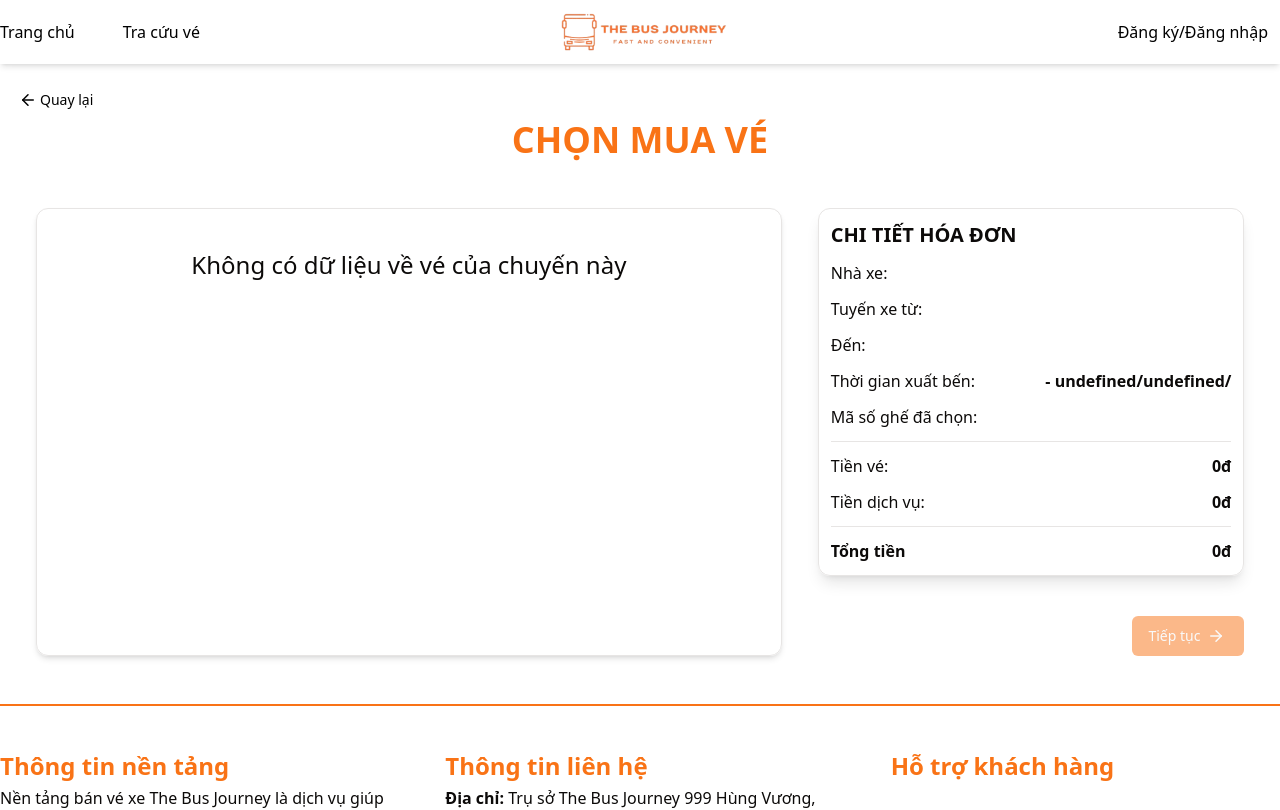
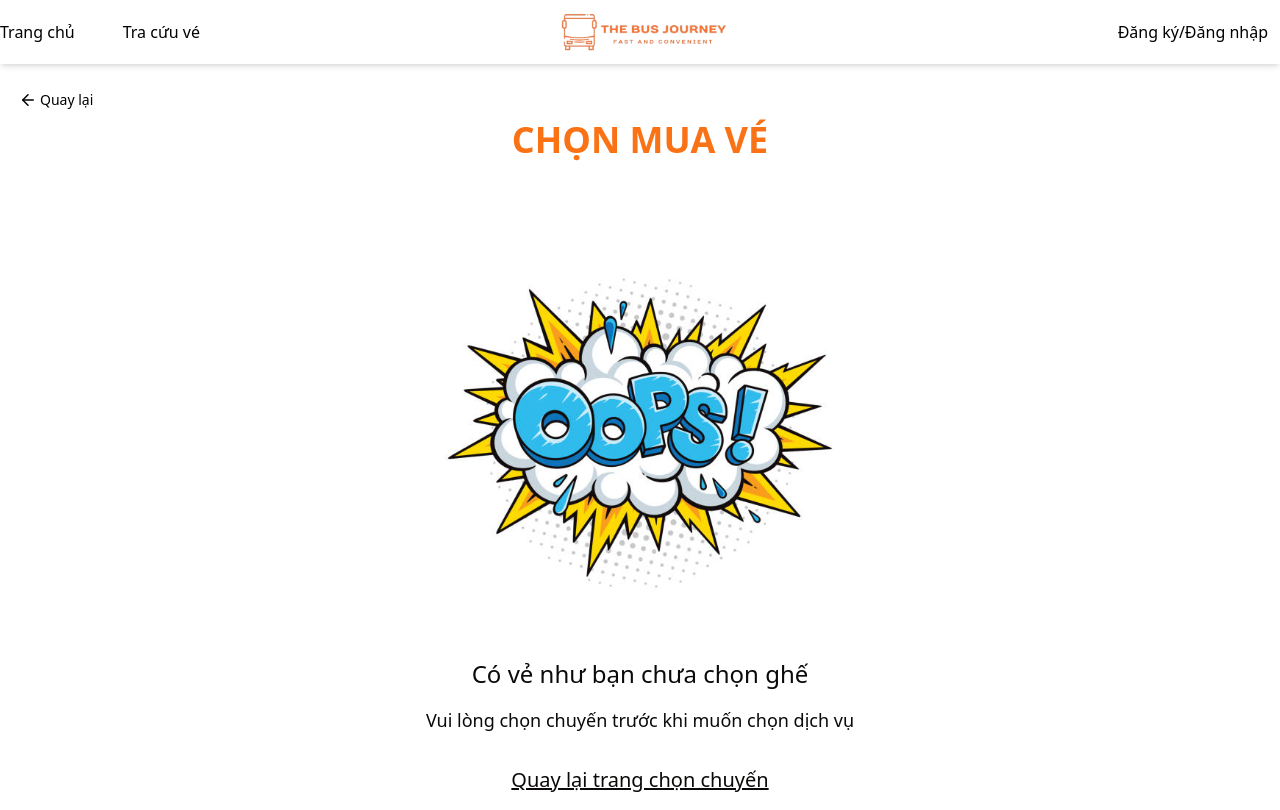
Before and after one commit to truongduytven/SWD392-FrontEnd, a React (Vite) app: page /selectTicket in a window 1280 px wide. Shown: the top 810 px of the page. Built offline with nearby package versions, Linux system fonts and the light colour scheme; no server answers; sample sign-in values are in the browser's storage.

Commit message:
fix: no data in select ticket

```diff
--- a/src/pages/SelectTicket.tsx
+++ b/src/pages/SelectTicket.tsx
@@ -7,7 +7,8 @@ import ChooseSeatCode from '@/components/local/SelectTicket/ChooseSeatCode'
 import InvoiceDetail from '@/components/local/SelectTicket/InvoiceDetail'
 import { useInvoice } from '@/contexts/InvoiceContext'
 import { ArrowLeft, ArrowRight } from 'lucide-react'
-import { useNavigate } from 'react-router-dom'
+import { Link, useNavigate } from 'react-router-dom'
+import OOPS from '@/assets/oops.jpg'
 
 function SelectTicket() {
   const { invoiceData, updateInvoiceData, resetInvoiceData } = useInvoice()
@@ -54,10 +55,11 @@ function SelectTicket() {
           <div className='flex justify-center items-center w-full h-fit'>
             <Loading />
           </div>
-        ) : (
+        ) : data ? (
           <div className='flex justify-evenly'>
-            <div className='border w-7/12 rounded-xl shadow-md'>{data ?
-            <ChooseSeatCode data={data} /> : <div className='flex justify-center mt-10 text-2xl'>Không có dữ liệu về vé của chuyến này</div>}</div>
+            <div className='border w-7/12 rounded-xl shadow-md'>
+              <ChooseSeatCode data={data} />
+            </div>
             <div className='flex flex-col space-y-10 w-4/12'>
               <InvoiceDetail />
               <div className='flex justify-end'>
@@ -72,6 +74,17 @@ function SelectTicket() {
               </div>
             </div>
           </div>
+        ) : (
+          <div className='w-full flex justify-center items-center mb-8'>
+            <div className='flex flex-col items-center'>
+              <img src={OOPS} className='w-[450px] h-[450px]' />
+              <div className='text-2xl font-medium'>Có vẻ như bạn chưa chọn ghế</div>
+              <p className='text-lg mt-4'>Vui lòng chọn chuyến trước khi muốn chọn dịch vụ</p>
+              <Link to='/search' className='underline hover:text-primary font-medium text-xl mt-8'>
+                Quay lại trang chọn chuyến
+              </Link>
+            </div>
+          </div>
         )}
       </div>
     </Container>
```
